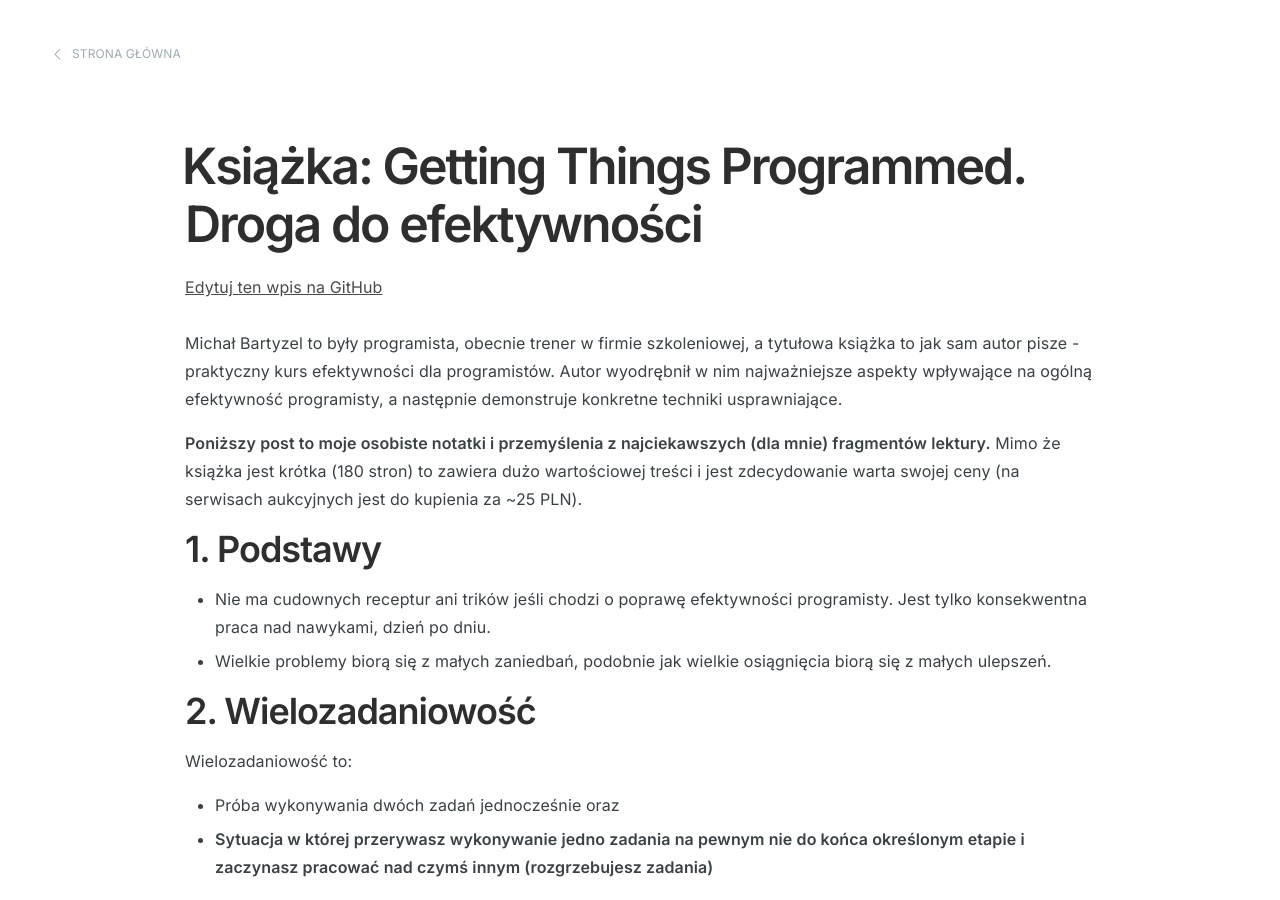
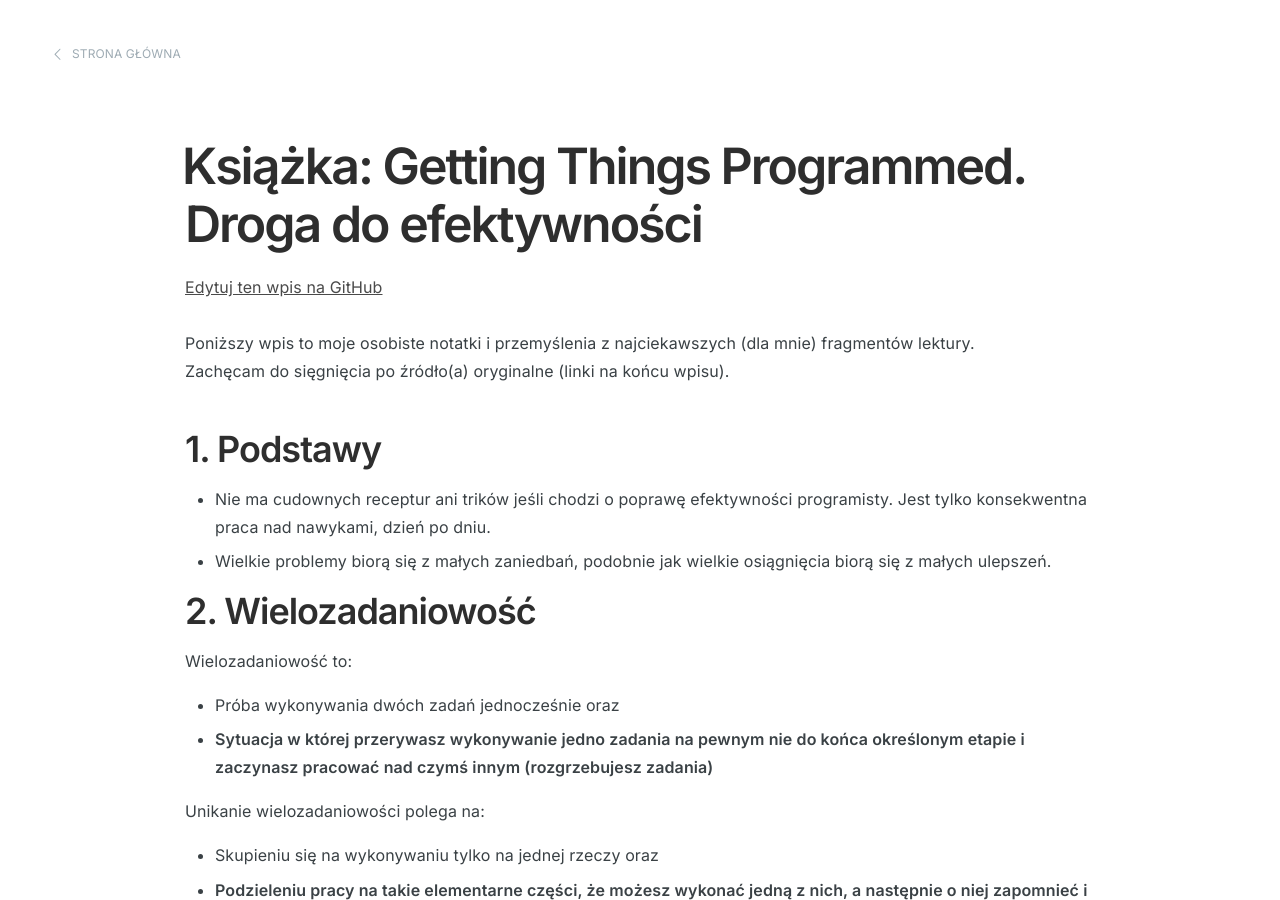
Before and after one commit to kawapa/kawapa.github.io, a Jekyll site: the page built from _posts/2021-08-15-getting-things-programmed.md, in a window 1280 px wide and 900 px high. Built offline with Jekyll 4.4.1, drawn with Linux system fonts in a browser that asks for light colours; some of the changed text lies outside the part shown.

Commit message:
Remove modification time, rephrase some sentences

```diff
--- a/_posts/2021-08-15-getting-things-programmed.md
+++ b/_posts/2021-08-15-getting-things-programmed.md
@@ -2,13 +2,11 @@
 layout: post
 title: "Książka: Getting Things Programmed. Droga do efektywności"
 date: 2021-08-15 17:00:00
-last_modified_at: 2021-08-15 17:00:00
 categories:
 ---
 
-Michał Bartyzel to były programista, obecnie trener w firmie szkoleniowej, a tytułowa książka to jak sam autor pisze - praktyczny kurs efektywności dla programistów. Autor wyodrębnił w nim najważniejsze aspekty wpływające na ogólną efektywność programisty, a następnie demonstruje konkretne techniki usprawniające.
-
-**Poniższy post to moje osobiste notatki i przemyślenia z najciekawszych (dla mnie) fragmentów lektury.** Mimo że książka jest krótka (180 stron) to zawiera dużo wartościowej treści i jest zdecydowanie warta swojej ceny (na serwisach aukcyjnych jest do kupienia za ~25 PLN).
+<h7>Poniższy wpis to moje osobiste notatki i przemyślenia z najciekawszych (dla mnie) fragmentów lektury.<br>
+Zachęcam do sięgnięcia po źródło(a) oryginalne (linki na końcu wpisu).</h7><br>
 
 ## 1. Podstawy
 
@@ -36,8 +34,8 @@
 Pracując na etacie nie masz wyjścia: przyjmujesz kolejne zadanie do wykonanie zadania (bo do tego celu zostałeś zatrudniony), ale **nie musisz zgadzać się na podejmowanie decyzji o priorytetach**.<br>
 Przykładowe wyjście z sytuacji:
 
-> - *Rozumiem, że zależy ci na tym, a bym __CZYJAŚ_PROŚBA__.*
-> - *W tej chwili zajmuję się __AKTUALNIE_WYKONYWANE_ZADANIE__ i mam zaplanowane jeszcze __KOLEJNE_TRZY_ZADANIA__. Z czego mam zrezygnować albo co przesunąć, aby wykonać to, o co mnie prosisz?*
+> - Rozumiem, że zależy ci na tym, a bym __CZYJAŚ_PROŚBA__.
+> - W tej chwili zajmuję się __AKTUALNIE_WYKONYWANE_ZADANIE__ i mam zaplanowane jeszcze __KOLEJNE_TRZY_ZADANIA__. Z czego mam zrezygnować albo co przesunąć, aby wykonać to, o co mnie prosisz?
 
 ## 4. Metodyka pracy z zadaniami do wykonania
 
@@ -63,7 +61,7 @@
 * Ma jasno zdefiniowany cel i jest on możliwy do zaobserwowania
     * Jeśli nie wiesz, co chcesz ostatecznie uzyskać to nie wiesz także, co po kolei należy zrobić. W konsekwencji albo robisz cokolwiek albo nie robisz nic.
 * Jest sformułowane w formie pełnego zdania
-* Jest skierowane do Ciebie (np. "*Przeczytaj rozdział "Wprowadzenie do..."*")
+* Jest skierowane do Ciebie (np. "*Przeczytaj rozdział "Wprowadzenie do...*")
 * Potencjalnie zajmie mniej niż 4 h (w zasadzie im są krótsze, tym lepiej)
     * Łatwiej jest zabrać się do wykonywania małego zadania
     * Odznaczanie kolejnych zadań jako "zrobione" sprzyja utrzymaniu motywacji
```
Also changed, not shown: _posts/2021-08-05-poczatek.md (+1 -2 lines), _posts/2021-08-08-wstep-do-cmake.md (+0 -1 lines), _posts/2021-08-10-rzutowanie-w-cpp.md (+0 -1 lines).
